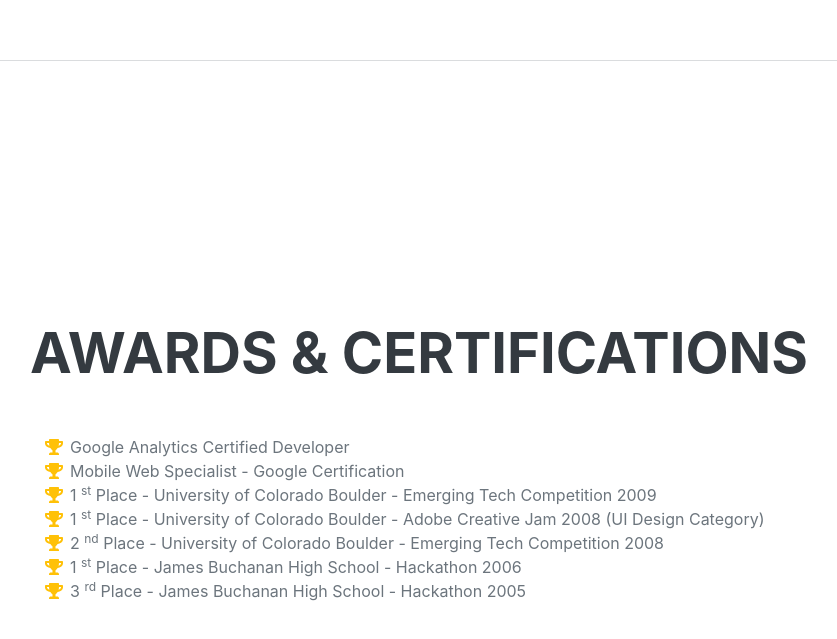
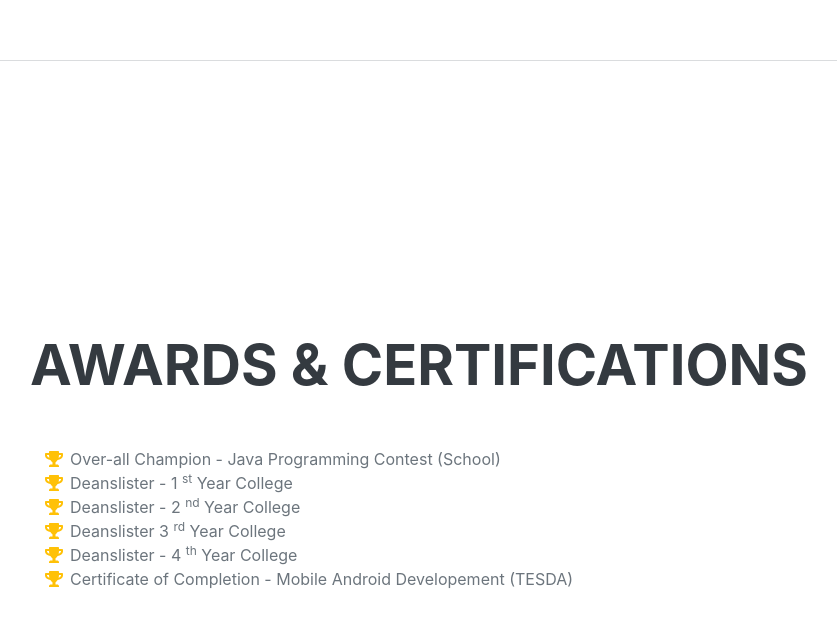
Before and after one commit to dhanjrt26/My-Portfolio, a plain HTML site: page index.html in a window 1280 px wide. Shown: the part 5119-5758 px from the top of the page, without its empty margins (290-1127 px from the left). Drawn offline with nearby package versions, Linux system fonts and the light colour scheme; a web font is replaced by a local one.

Commit message:
Changes within awards

```diff
--- a/index.html
+++ b/index.html
@@ -199,41 +199,39 @@
                     <ul class="fa-ul mb-0">
                         <li>
                             <span class="fa-li"><i class="fas fa-trophy text-warning"></i></span>
-                            Google Analytics Certified Developer
+                            Over-all Champion - Java Programming Contest (School)
                         </li>
                         <li>
                             <span class="fa-li"><i class="fas fa-trophy text-warning"></i></span>
-                            Mobile Web Specialist - Google Certification
+                            Deanslister -
+                            1
+                            <sup>st</sup>
+                            Year College
                         </li>
                         <li>
                             <span class="fa-li"><i class="fas fa-trophy text-warning"></i></span>
-                            1
-                            <sup>st</sup>
-                            Place - University of Colorado Boulder - Emerging Tech Competition 2009
+                             Deanslister -
+                            2
+                            <sup>nd</sup>
+                            Year College
                         </li>
                         <li>
                             <span class="fa-li"><i class="fas fa-trophy text-warning"></i></span>
-                            1
-                            <sup>st</sup>
-                            Place - University of Colorado Boulder - Adobe Creative Jam 2008 (UI Design Category)
+                            Deanslister
+                            3
+                            <sup>rd</sup>
+                            Year College
                         </li>
                         <li>
                             <span class="fa-li"><i class="fas fa-trophy text-warning"></i></span>
-                            2
-                            <sup>nd</sup>
-                            Place - University of Colorado Boulder - Emerging Tech Competition 2008
+                            Deanslister -
+                            4
+                            <sup>th</sup>
+                            Year College
                         </li>
                         <li>
                             <span class="fa-li"><i class="fas fa-trophy text-warning"></i></span>
-                            1
-                            <sup>st</sup>
-                            Place - James Buchanan High School - Hackathon 2006
-                        </li>
-                        <li>
-                            <span class="fa-li"><i class="fas fa-trophy text-warning"></i></span>
-                            3
-                            <sup>rd</sup>
-                            Place - James Buchanan High School - Hackathon 2005
+                            Certificate of Completion - Mobile Android Developement (TESDA)
                         </li>
                     </ul>
                 </div>
```
